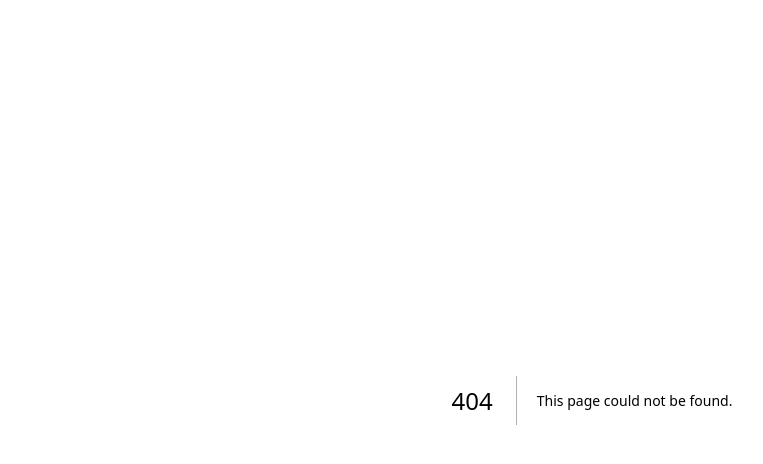
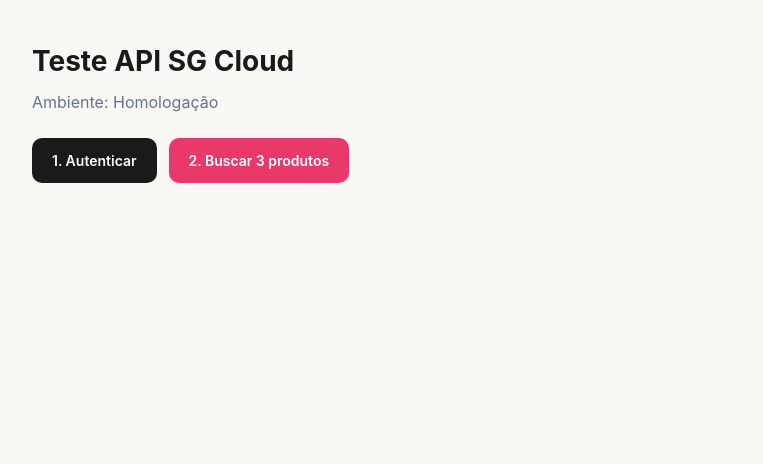
Before and after one commit to GabbWeb/revendedoraspratade15reais, a Next.js app: page /admin/teste-sg in a window 1280 px wide. Before the commit this address had no page. Shown: the top 464 px of the page, without its empty margins (48-811 px from the left). Built offline with nearby package versions, Linux system fonts and the light colour scheme; a web font is replaced by a local one.

Commit message:
feat: tela de pagamento PagBank apos cadastro

```diff
--- /dev/null
+++ b/src/app/admin/teste-sg/page.tsx
@@ -0,0 +1,90 @@
+'use client'
+import { useState } from 'react'
+
+export default function TesteSGPage() {
+  const [token, setToken] = useState<string>('')
+  const [resultado, setResultado] = useState<any>(null)
+  const [erro, setErro] = useState<string>('')
+  const [loading, setLoading] = useState(false)
+
+  async function autenticar() {
+    setLoading(true)
+    setErro('')
+    setResultado(null)
+
+    try {
+      const res = await fetch('/api/sg/autenticar', { method: 'POST' })
+      const data = await res.json()
+
+      if (!res.ok) {
+        setErro(JSON.stringify(data, null, 2))
+      } else {
+        setToken(data.token || '')
+        setResultado(data)
+      }
+    } catch (e: any) {
+      setErro(e.message)
+    }
+    setLoading(false)
+  }
+
+  async function buscarProdutos() {
+    setLoading(true)
+    setErro('')
+    setResultado(null)
+
+    try {
+      const res = await fetch('/api/sg/produtos?limit=3')
+      const data = await res.json()
+
+      if (!res.ok) {
+        setErro(JSON.stringify(data, null, 2))
+      } else {
+        setResultado(data)
+      }
+    } catch (e: any) {
+      setErro(e.message)
+    }
+    setLoading(false)
+  }
+
+  return (
+    <div style={{ padding: 40, maxWidth: 1200, margin: '0 auto', fontFamily: '-apple-system, sans-serif' }}>
+      <h1 style={{ fontSize: 28, fontWeight: 700, marginBottom: 8 }}>Teste API SG Cloud</h1>
+      <p style={{ color: '#64748B', marginBottom: 24 }}>Ambiente: Homologação</p>
+
+      <div style={{ display: 'flex', gap: 12, marginBottom: 32 }}>
+        <button
+          onClick={autenticar}
+          disabled={loading}
+          style={{ padding: '12px 20px', background: '#1A1A1A', color: 'white', border: 'none', borderRadius: 10, fontSize: 14, fontWeight: 600, cursor: 'pointer' }}
+        >
+          {loading ? 'Testando...' : '1. Autenticar'}
+        </button>
+        <button
+          onClick={buscarProdutos}
+          disabled={loading}
+          style={{ padding: '12px 20px', background: '#E8396A', color: 'white', border: 'none', borderRadius: 10, fontSize: 14, fontWeight: 600, cursor: 'pointer' }}
+        >
+          {loading ? 'Buscando...' : '2. Buscar 3 produtos'}
+        </button>
+      </div>
+
+      {erro && (
+        <div style={{ padding: 16, background: '#FEE2E2', color: '#991B1B', borderRadius: 10, marginBottom: 16 }}>
+          <div style={{ fontWeight: 700, marginBottom: 8 }}>Erro:</div>
+          <pre style={{ fontSize: 12, overflow: 'auto', whiteSpace: 'pre-wrap' }}>{erro}</pre>
+        </div>
+      )}
+
+      {resultado && (
+        <div style={{ padding: 16, background: '#ECFDF5', color: '#064E3B', borderRadius: 10 }}>
+          <div style={{ fontWeight: 700, marginBottom: 8 }}>Resposta da API:</div>
+          <pre style={{ fontSize: 12, overflow: 'auto', whiteSpace: 'pre-wrap', background: 'white', padding: 12, borderRadius: 6 }}>
+            {JSON.stringify(resultado, null, 2)}
+          </pre>
+        </div>
+      )}
+    </div>
+  )
+}
--- a/src/app/auth/register/page.tsx
+++ b/src/app/auth/register/page.tsx
@@ -4,11 +4,14 @@ import { useRouter } from 'next/navigation'
 import { createClient } from '@/lib/supabase'
 import Link from 'next/link'
 
+const LINK_PAGAMENTO = 'https://pag.ae/81JjyJNps'
+
 export default function RegisterPage() {
   const router = useRouter()
   const [step, setStep] = useState(1)
   const [loading, setLoading] = useState(false)
   const [erro, setErro] = useState('')
+  const [cadastroOk, setCadastroOk] = useState(false)
 
   const [form, setForm] = useState({
     nome: '', email: '', whatsapp: '', cidade: '',
@@ -35,7 +38,6 @@ export default function RegisterPage() {
     setLoading(true)
     const supabase = createClient()
 
-    // 1. Cria usuário no Auth
     const { data: authData, error: authError } = await supabase.auth.signUp({
       email: form.email,
       password: form.senha,
@@ -47,14 +49,12 @@ export default function RegisterPage() {
       return
     }
 
-    // 2. Gera subdomínio único
     const subdominio = form.nome
       .toLowerCase()
       .normalize('NFD').replace(/[\u0300-\u036f]/g, '')
       .replace(/[^a-z0-9]/g, '')
       .slice(0, 20)
 
-    // 3. Cria perfil da revendedora
     const { error: profileError } = await supabase
       .from('revendedoras')
       .insert({
@@ -75,13 +75,73 @@ export default function RegisterPage() {
       return
     }
 
-    router.push('/dashboard?novo=true')
+    setCadastroOk(true)
+    setLoading(false)
+  }
+
+  // TELA DE PAGAMENTO (após cadastro exitoso)
+  if (cadastroOk) {
+    return (
+      <div style={{ minHeight: '100vh', background: 'var(--rosa-pale)', padding: '40px 20px' }}>
+        <div className="card fade-up" style={{ maxWidth: 420, margin: '0 auto', padding: '32px 24px', textAlign: 'center' }}>
+
+          <div style={{ fontSize: 56, marginBottom: 12 }}>🎉</div>
+
+          <div style={{ fontFamily: 'Montserrat', fontSize: 22, fontWeight: 900, color: 'var(--texto)', marginBottom: 8 }}>
+            Conta criada, {form.nome.split(' ')[0]}!
+          </div>
+
+          <div style={{ fontSize: 14, color: 'var(--cinza)', marginBottom: 24, lineHeight: 1.5 }}>
+            Só falta um passo para ativar sua loja 💎
+          </div>
+
+          <div style={{ background: 'var(--rosa-pale)', border: '2px dashed var(--rosa-border)', borderRadius: 14, padding: '20px 16px', marginBottom: 20 }}>
+            <div style={{ fontSize: 11, color: 'var(--rosa)', fontWeight: 700, textTransform: 'uppercase', letterSpacing: 1, marginBottom: 6 }}>
+              Taxa de ativação
+            </div>
+            <div style={{ fontFamily: 'Montserrat', fontSize: 36, fontWeight: 900, color: 'var(--rosa)', lineHeight: 1, marginBottom: 4 }}>
+              R$ 39,90
+            </div>
+            <div style={{ fontSize: 12, color: 'var(--cinza)' }}>
+              Pagamento único pela plataforma
+            </div>
+          </div>
+
+          <div style={{ textAlign: 'left', background: 'white', border: '1px solid var(--cinza-light)', borderRadius: 12, padding: 16, marginBottom: 20, fontSize: 13, color: 'var(--texto)', lineHeight: 1.6 }}>
+            <div style={{ fontWeight: 700, marginBottom: 8 }}>Como funciona:</div>
+            <div>1️⃣ Clica no botão abaixo e paga via PagBank</div>
+            <div>2️⃣ Aceita PIX, boleto e cartão (até 12x)</div>
+            <div>3️⃣ Em até 24h ativamos sua conta</div>
+            <div>4️⃣ Você recebe notificação e pode começar a vender ✨</div>
+          </div>
+
+          <a
+            href={LINK_PAGAMENTO}
+            target="_blank"
+            rel="noopener noreferrer"
+            style={{ display: 'block', background: 'var(--rosa)', color: 'white', fontFamily: 'Montserrat', fontWeight: 800, fontSize: 15, padding: 16, borderRadius: 14, textDecoration: 'none', textTransform: 'uppercase', letterSpacing: .3, marginBottom: 12 }}
+          >
+            💳 Pagar agora via PagBank
+          </a>
+
+          <button
+            onClick={() => router.push('/auth/login')}
+            style={{ width: '100%', background: 'none', border: 'none', color: 'var(--cinza)', fontSize: 13, cursor: 'pointer', padding: 10 }}
+          >
+            Já paguei, ir para login →
+          </button>
+
+          <div style={{ marginTop: 16, fontSize: 11, color: 'var(--cinza)', lineHeight: 1.5 }}>
+            Ao pagar você confirma sua conta e concorda com os termos de uso da plataforma OceanIt.
+          </div>
+        </div>
+      </div>
+    )
   }
 
   return (
     <div style={{ minHeight: '100vh', background: 'var(--rosa-pale)' }}>
 
-      {/* Header */}
       <div style={{ background: 'white', borderBottom: '1px solid var(--rosa-border)', padding: '16px 20px', display: 'flex', alignItems: 'center', justifyContent: 'space-between' }}>
         <div style={{ fontFamily: 'Montserrat', fontSize: 16, fontWeight: 900, color: 'var(--texto)' }}>
           Prata <span style={{ color: 'var(--rosa)' }}>15</span>
@@ -91,7 +151,6 @@ export default function RegisterPage() {
         </div>
       </div>
 
-      {/* Progress */}
       <div style={{ height: 4, background: 'var(--rosa-border)' }}>
         <div style={{ height: '100%', background: 'var(--rosa)', width: step === 1 ? '50%' : '100%', transition: 'width .3s' }}/>
       </div>
@@ -156,11 +215,10 @@ export default function RegisterPage() {
 
             {step === 2 && (
               <>
-                {/* Preview do link */}
                 <div style={{ background: 'var(--teal-pale)', border: '1px solid var(--teal-border)', borderRadius: 12, padding: '12px 16px', marginBottom: 20 }}>
                   <div style={{ fontSize: 11, color: 'var(--teal-dark)', fontWeight: 600, marginBottom: 3 }}>Seu link da loja será:</div>
                   <div style={{ fontFamily: 'Montserrat', fontSize: 14, fontWeight: 800, color: 'var(--teal-dark)' }}>
-                    {form.nome.toLowerCase().replace(/\s+/g, '').slice(0, 15)}.prata15.com.br
+                    {form.nome.toLowerCase().replace(/\s+/g, '').slice(0, 15)}.lojadeprata925.com.br
                   </div>
                 </div>
 
```
